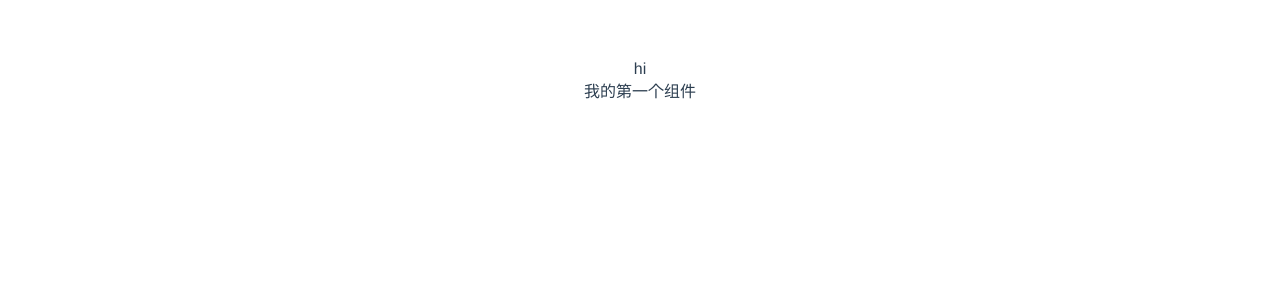
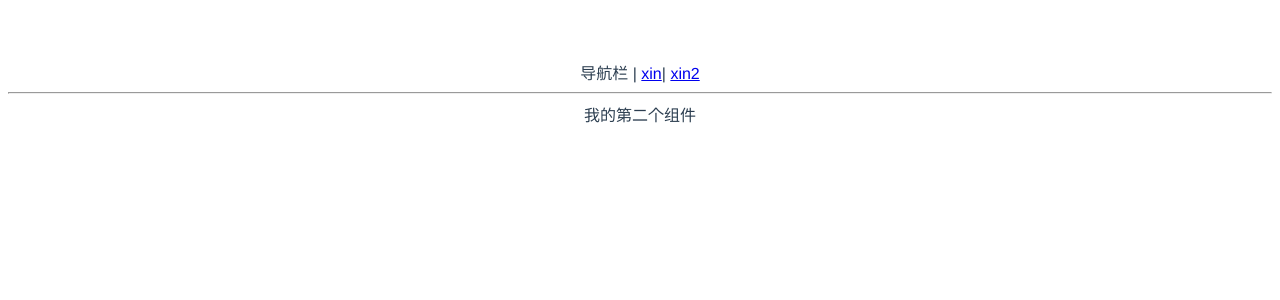
Before and after one commit to suixin0309/vue3-ui, a Vue app: page /#/xxx in a window 1280 px wide. Shown: the top 300 px of the page. Built offline with nearby package versions, Linux system fonts and the light colour scheme.

Commit message:
初始化路由

```diff
--- a/index.html
+++ b/index.html
@@ -8,6 +8,6 @@
 </head>
 <body>
   <div id="app"></div>
-  <script type="module" src="/src/main.js"></script>
+  <script type="module" src="/src/main.ts"></script>
 </body>
 </html>
--- a/src/App.vue
+++ b/src/App.vue
@@ -1,15 +1,19 @@
 <template>
-  <div>hi</div>
-  <Xin msg="Hello Vue 3.0 + Vite" />
+  <div>导航栏 |
+    <router-link to="/">xin</router-link>|
+    <router-link to="/xxx">xin2</router-link>
+
+
+  </div>
+  <hr />
+  <router-view>
+
+  </router-view>
 </template>
 
 <script>
-import Xin from './components/xin.vue'
 
 export default {
   name: 'App',
-  components: {
-    Xin
-  }
 }
 </script>
--- /dev/null
+++ b/src/components/xin2.vue
@@ -0,0 +1,5 @@
+<template>
+  <div>
+    我的第二个组件
+  </div>
+</template>
--- a/src/main.js
+++ /dev/null
@@ -1,5 +0,0 @@
-import { createApp } from 'vue'
-import App from './App.vue'
-import './index.css'
-
-createApp(App).mount('#app')
--- /dev/null
+++ b/src/main.ts
@@ -0,0 +1,25 @@
+import { createApp } from 'vue'
+import App from './App.vue'
+import './index.css'
+import { createRouter, createWebHashHistory } from 'vue-router';
+import Xin from './components/xin.vue'
+import Xin2 from './components/xin2.vue'
+
+const history = createWebHashHistory()
+const router = createRouter({
+    history,
+    routes: [
+        {
+            path: "/",
+            component: Xin
+        },
+        {
+            path: "/xxx",
+            component: Xin2
+        },
+    ]
+})
+
+const app=createApp(App)
+app.use(router)
+app.mount('#app')
--- /dev/null
+++ b/src/shims-vue.d.ts
@@ -0,0 +1,5 @@
+declare module '*.vue'  {
+    import {ComponentOptions} from 'vue'
+    const componentOptions:ComponentOptions
+   export default componentOptions
+}
```
Also changed, not shown: package.json (+4 -3 lines), 1 other file (tests, documents, lock files or other folders).
